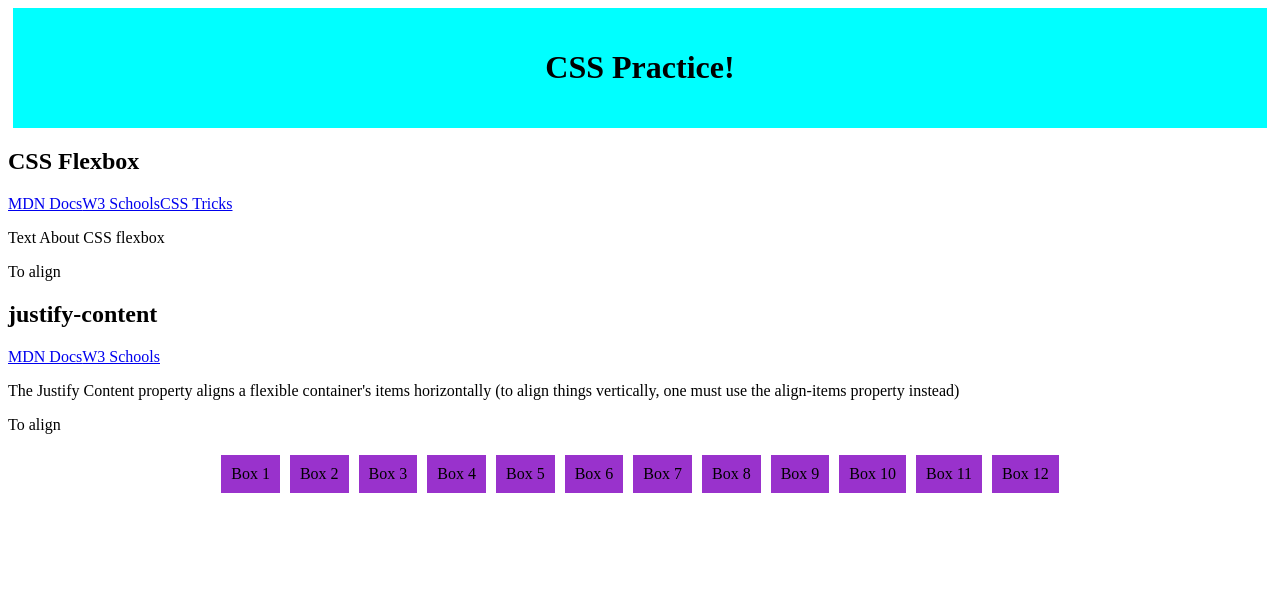
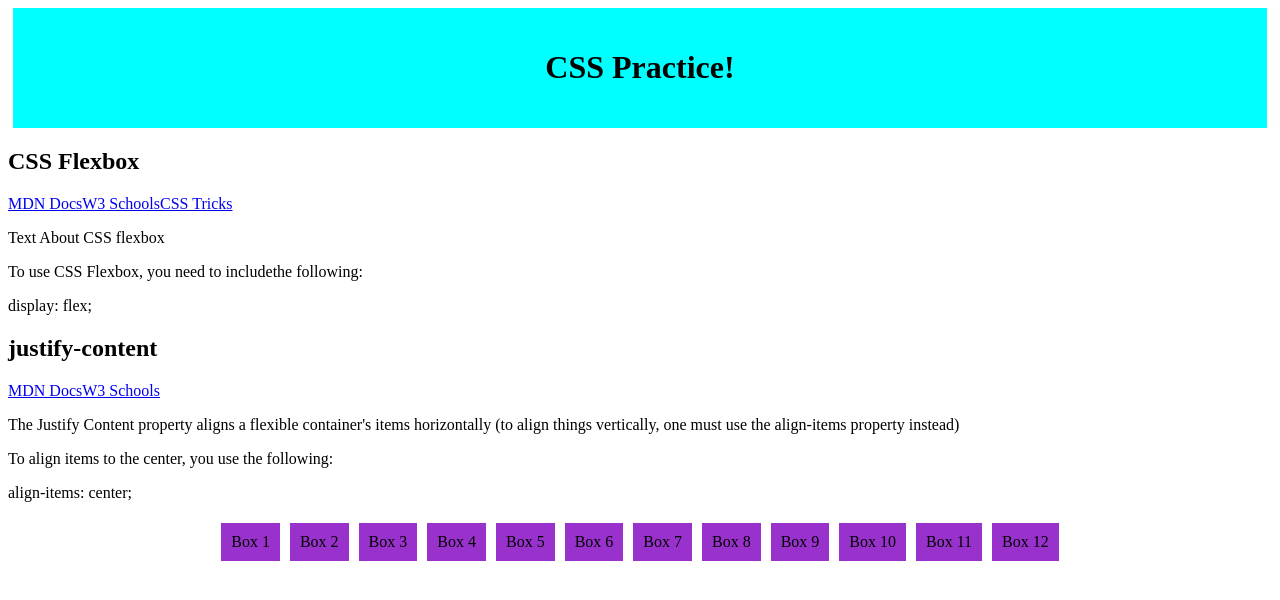
Before and after one commit to e-clawson/css-practice, a React (Vite) app: page / in a window 1280 px wide. Shown: the top 600 px of the page. Built offline with nearby package versions, Linux system fonts and the light colour scheme.

Commit message:
added text

```diff
--- a/src/App.jsx
+++ b/src/App.jsx
@@ -13,14 +13,16 @@ function App() {
       <a href="https://www.w3schools.com/css/css3_flexbox.asp">W3 Schools</a>
       <a href="https://css-tricks.com/snippets/css/a-guide-to-flexbox/">CSS Tricks</a>
       <p>Text About CSS flexbox </p>
-      <p>To align </p>
+      <p>To use CSS Flexbox, you need to includethe following: </p>
+      <p> display: flex;</p>
     </div>
     <div className='text'>
       <h2>justify-content</h2>
       <a href="https://developer.mozilla.org/en-US/docs/Web/CSS/justify-content">MDN Docs</a>
       <a href="https://www.w3schools.com/cssref/css3_pr_justify-content.php">W3 Schools</a>
       <p>The Justify Content property aligns a flexible container's items horizontally (to align things vertically, one must use the align-items property instead) </p>
-      <p>To align </p>
+      <p>To align items to the center, you use the following: </p>
+      <p>align-items: center;</p>
     </div>
     <div className='text-boxes'>
         <p className='text-box'>Box 1</p>
```
